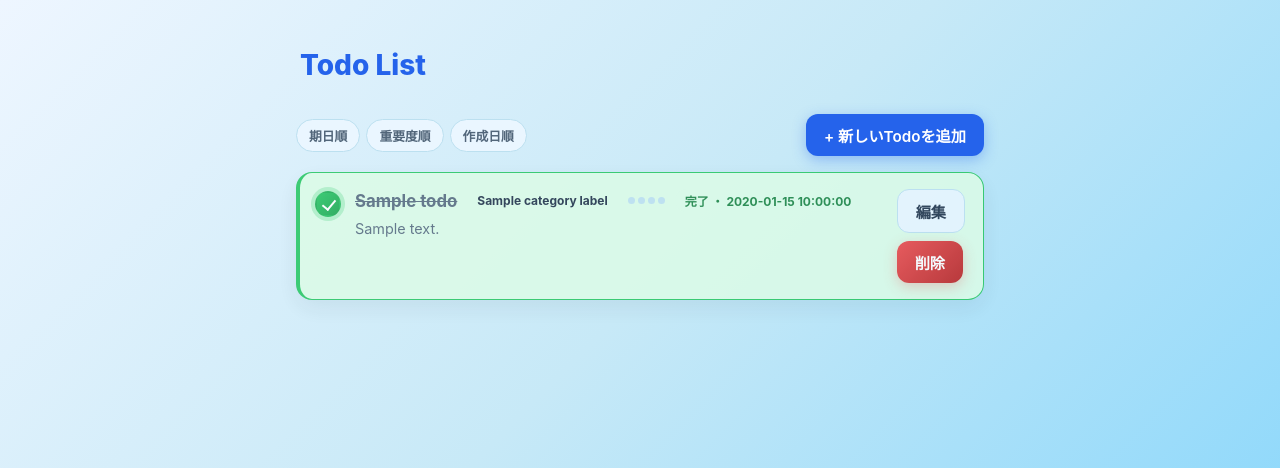
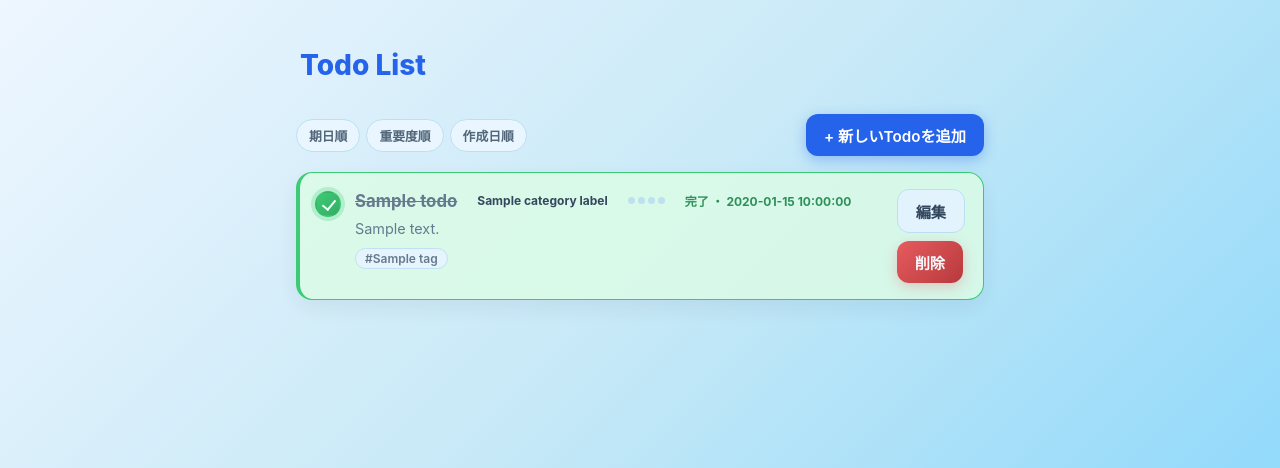
Before and after one commit to yurin02/todo-list-app, a FastAPI app: template app/templates/index.html in a window 1280 px wide. Shown: the top 468 px of the page. Run offline with FastAPI, Linux system fonts and the light colour scheme; the template is opened without the code that fills it: most values are stand-ins (such as "Sample title", 1, 10 or a date in 2020).

Commit message:
Add tags (multiple, comma-separated) independent of category
New Tags column stores a normalized comma-separated string
(trimmed, empties dropped); rendered as chip badges on the card.

```diff
--- a/app/main.py
+++ b/app/main.py
@@ -63,6 +63,7 @@ def create_todo(
     due_date: str = Form(""),
     priority: int = Form(sheets.DEFAULT_PRIORITY),
     category: str = Form(sheets.DEFAULT_CATEGORY),
+    tags: str = Form(""),
 ):
     sheets.create_todo(
         title=title,
@@ -70,6 +71,7 @@ def create_todo(
         due_date=due_date,
         priority=_clamp_priority(priority),
         category=_clean_category(category),
+        tags=tags,
     )
     return RedirectResponse(url="/", status_code=303)
 
@@ -91,6 +93,7 @@ def update_todo(
     due_date: str = Form(""),
     priority: int = Form(sheets.DEFAULT_PRIORITY),
     category: str = Form(sheets.DEFAULT_CATEGORY),
+    tags: str = Form(""),
 ):
     sheets.update_todo(
         todo_id,
@@ -99,6 +102,7 @@ def update_todo(
         due_date=due_date,
         priority=_clamp_priority(priority),
         category=_clean_category(category),
+        tags=tags,
     )
     return RedirectResponse(url="/", status_code=303)
 
--- a/app/sheets.py
+++ b/app/sheets.py
@@ -10,7 +10,7 @@ from google.oauth2.service_account import Credentials
 SCOPES = ["https://www.googleapis.com/auth/spreadsheets"]
 
 SHEET_NAME = "Todos"
-HEADERS = ["ID", "Title", "Content", "DueDate", "Status", "CreatedAt", "UpdatedAt", "Priority", "Category"]
+HEADERS = ["ID", "Title", "Content", "DueDate", "Status", "CreatedAt", "UpdatedAt", "Priority", "Category", "Tags"]
 
 STATUS_PENDING = "pending"
 STATUS_DONE = "done"
@@ -106,11 +106,20 @@ def _now() -> str:
     return datetime.now().isoformat(timespec="seconds")
 
 
+def _parse_tags(raw: str) -> list[str]:
+    return [t.strip() for t in raw.split(",") if t.strip()]
+
+
+def _format_tags(raw: str) -> str:
+    return ",".join(_parse_tags(raw))
+
+
 def _normalize(todo: dict) -> dict:
     priority = todo.get("Priority")
     todo["Priority"] = int(priority) if priority not in (None, "") else DEFAULT_PRIORITY
     if todo.get("Category") not in CATEGORIES:
         todo["Category"] = DEFAULT_CATEGORY
+    todo["TagList"] = _parse_tags(todo.get("Tags") or "")
     return todo
 
 
@@ -153,11 +162,12 @@ def create_todo(
     due_date: str,
     priority: int = DEFAULT_PRIORITY,
     category: str = DEFAULT_CATEGORY,
+    tags: str = "",
 ) -> dict:
     worksheet = _get_worksheet()
     todo_id = str(uuid.uuid4())
     now = _now()
-    row = [todo_id, title, content, due_date, STATUS_PENDING, now, now, priority, category]
+    row = [todo_id, title, content, due_date, STATUS_PENDING, now, now, priority, category, _format_tags(tags)]
     worksheet.append_row(row, value_input_option="USER_ENTERED")
     return _normalize(dict(zip(HEADERS, row)))
 
@@ -169,6 +179,7 @@ def update_todo(
     due_date: str,
     priority: int = DEFAULT_PRIORITY,
     category: str = DEFAULT_CATEGORY,
+    tags: str = "",
 ) -> None:
     worksheet = _get_worksheet()
     row_index = _find_row_index(todo_id)
@@ -176,7 +187,10 @@ def update_todo(
     created_col = HEADERS.index("CreatedAt") + 1
     current_status = worksheet.cell(row_index, status_col).value
     created_at = worksheet.cell(row_index, created_col).value
-    row = [todo_id, title, content, due_date, current_status, created_at, _now(), priority, category]
+    row = [
+        todo_id, title, content, due_date, current_status, created_at, _now(),
+        priority, category, _format_tags(tags),
+    ]
     worksheet.update(
         f"A{row_index}:{LAST_COLUMN_LETTER}{row_index}", [row], value_input_option="USER_ENTERED"
     )
--- a/app/static/style.css
+++ b/app/static/style.css
@@ -310,6 +310,23 @@ body {
   color: var(--text-secondary);
 }
 
+.tag-list {
+  display: flex;
+  flex-wrap: wrap;
+  gap: 6px;
+  margin-top: 8px;
+}
+
+.tag-chip {
+  padding: 2px 9px;
+  border-radius: 999px;
+  background: var(--surface-alt);
+  border: 1px solid var(--border);
+  color: var(--text-secondary);
+  font-size: 0.75rem;
+  font-weight: 600;
+}
+
 .todo-content {
   margin: 6px 0 0;
   color: var(--text-secondary);
--- a/app/templates/form.html
+++ b/app/templates/form.html
@@ -30,6 +30,9 @@
       {% endfor %}
     </select>
 
+    <label class="form-label" for="tags">タグ（カンマ区切りで複数入力可）</label>
+    <input type="text" id="tags" name="tags" value="{{ todo.Tags or '' }}" placeholder="例: 急ぎ,経理" class="form-input">
+
     <div class="form-actions">
       <a href="/" class="btn btn-ghost">キャンセル</a>
       <button type="submit" class="btn btn-primary">{% if mode == 'new' %}登録する{% else %}更新する{% endif %}</button>
--- a/app/templates/index.html
+++ b/app/templates/index.html
@@ -37,6 +37,13 @@
       {% if todo.Content %}
       <p class="todo-content">{{ todo.Content }}</p>
       {% endif %}
+      {% if todo.TagList %}
+      <div class="tag-list">
+        {% for tag in todo.TagList %}
+        <span class="tag-chip">#{{ tag }}</span>
+        {% endfor %}
+      </div>
+      {% endif %}
     </div>
     <div class="todo-actions">
       <a href="/todos/{{ todo.ID }}/edit" class="btn btn-ghost">編集</a>
```
